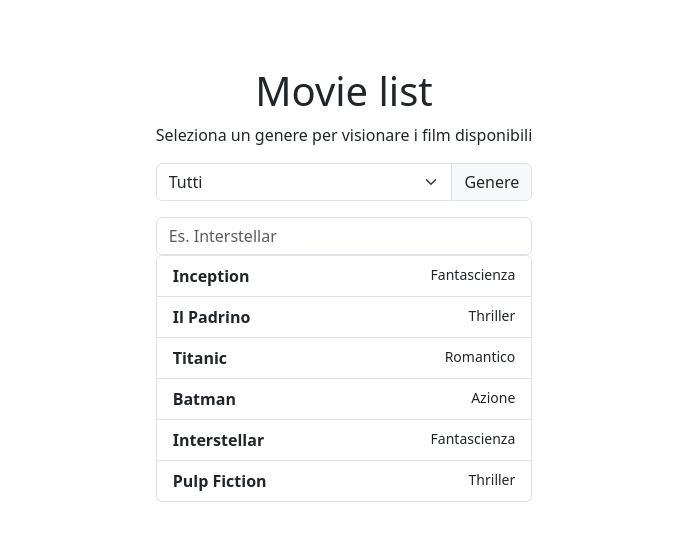
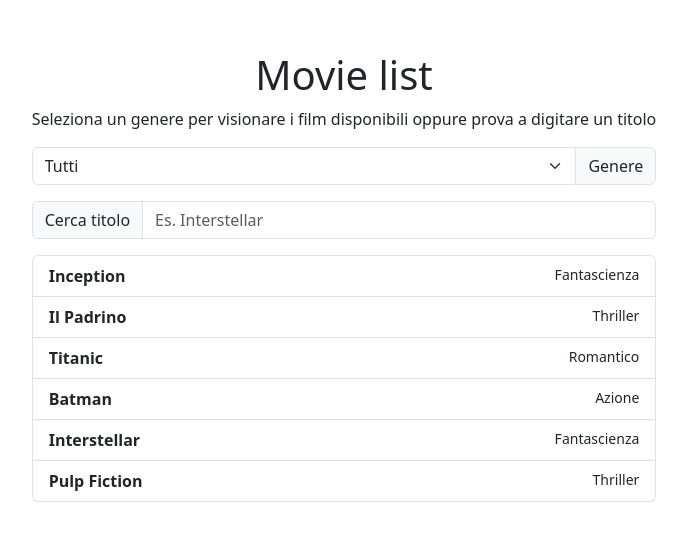
Before and after one commit to Salvo-Raia/react-movie-filter, a React (Vite) app: page / in a window 1280 px wide. Shown: the part 116-656 px from the top of the page, without its empty margins (296-983 px from the left). Built offline with nearby package versions, Linux system fonts and the light colour scheme.

Commit message:
Minor style fixes

```diff
--- a/src/App.jsx
+++ b/src/App.jsx
@@ -31,23 +31,23 @@
         let updatedFilteredList;
         // Cerca per genere
         (selectedGenre === "" || selectedGenre === "Tutti") ? updatedFilteredList = movieList :  updatedFilteredList = movieList.filter(movie => movie.genre === selectedGenre);
-
+        // Cerca per titolo
         if (movieSearch === "" && (selectedGenre === "" || selectedGenre === "Tutti")) {
           updatedFilteredList = movieList;
         } else {
-          updatedFilteredList = updatedFilteredList.filter(movie => movie.title.toLowerCase().includes(movieSearch.toLocaleLowerCase()));
+          updatedFilteredList = updatedFilteredList.filter(movie => movie.title.toLowerCase().includes(movieSearch.toLocaleLowerCase().trim()));
         }
 
+       // Renderizza il risultato
         setFilteredGenre(updatedFilteredList);
       },
       [selectedGenre, movieSearch]
     )
 
-
   return <div className='container'>
             <header>
              <h1>Movie list</h1>
-             <p>Seleziona un genere per visionare i film disponibili</p>
+             <p>Seleziona un genere per visionare i film disponibili oppure prova a digitare un titolo</p>
             </header>
             <main>
               <div className="input-group mb-3">
@@ -58,9 +58,10 @@
                 <label className="input-group-text" htmlFor="movie-genre-select">Genere</label>
               </div>
               <div className="input-group">
+                <label htmlFor="cerca-titolo" className="input-group-text">Cerca titolo</label>
                 <input id='cerca-titolo' type="text" className="form-control" placeholder="Es. Interstellar" aria-label="Cerca titolo" aria-describedby="addon-wrapping" onChange={handleMovieSearch} />
               </div>
-              <div>
+              <div className='my-3'>
                 <ul className='list-group'>
                 {filteredGenre.map((movie, index) => <li key={index} className='list-group-item d-flex justify-content-between'><strong className='movie-title'>{movie.title}</strong><span className='movie-genre small'>{movie.genre}</span></li>)}
                 </ul>
```
